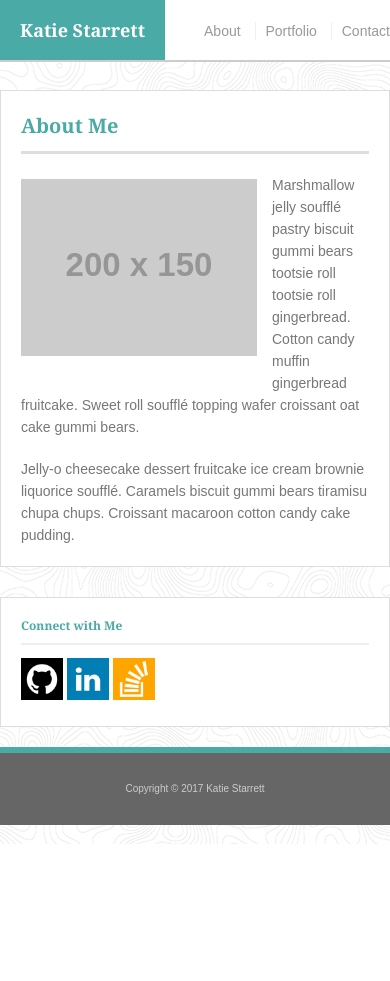
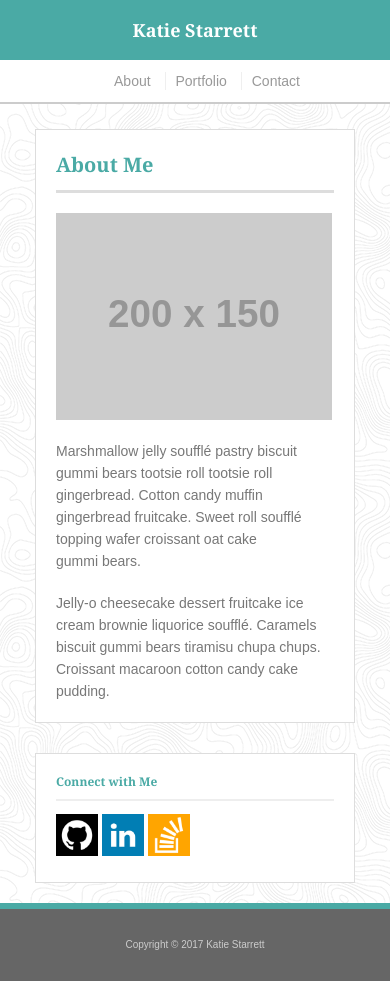
Before and after one commit to kstarre/Responsive-Portfolio, a plain HTML site: page index.html in a window 390 px wide. Before the commit the page ends 844 px from the top, so only its background shows below. Drawn offline with Linux system fonts and the light colour scheme; placeholder pictures from the web are drawn by us.

Commit message:
add media query for 667px screen

```diff
--- a/assets/css/media.css
+++ b/assets/css/media.css
@@ -110,5 +110,39 @@
 }
 
 @media only screen and (max-width: 667px) {
+	.container {
+		width: 320px;
+	}
+	#masthead {
+		position: static;
+	}
+	#masthead .container {
+		width: 100%;
+		max-width: 100%;
+	}
+	#logo {
+		width: 100%;
+	}
+	nav {
+		margin: 10px 90px 10px 0;
+	}
+	#main-container {
+		padding-top: 5px;
+	}
+	.sidebar {
+		max-width: 320px;
 
+	}
+	.main-section {
+		max-width: 320px;
+	}
+	.auth-image {
+		margin-top: 0;
+		margin-right: 0;
+		width: 276px;
+	}
+	.work {
+		width: 100%;
+		margin: 0 0 5px 0;
+	}
 }
```
